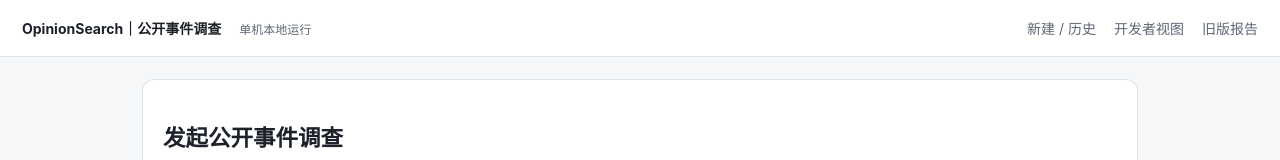
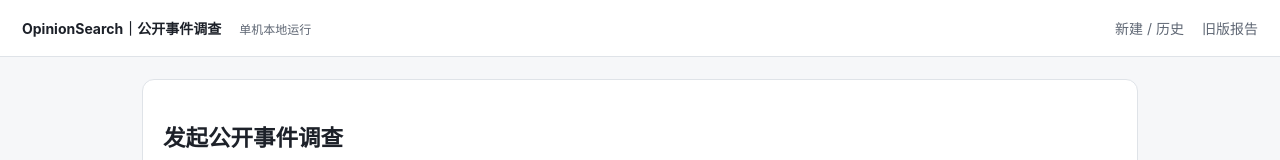
Before and after one commit to lilyeggy/new_opinion_agent, a plain HTML site: page opinion_search_agent/src/opinion_search/web/investigation.html in a window 1280 px wide. Shown: the top 160 px of the page. Drawn offline with Linux system fonts and the light colour scheme; no server answers.

Commit message:
chore(web): drop the developer-view entry from the user-facing header
The /dev route and its page stay available for developers via direct URL;
the workbench header now offers only 新建 / 历史 and 旧版报告.

```diff
--- a/opinion_search_agent/src/opinion_search/web/investigation.html
+++ b/opinion_search_agent/src/opinion_search/web/investigation.html
@@ -13,7 +13,6 @@
     <span class="muted">单机本地运行</span>
     <span style="flex:1"></span>
     <a href="#/">新建 / 历史</a>
-    <a href="/dev">开发者视图</a>
     <a href="/legacy">旧版报告</a>
   </header>
   <main id="view">
```
